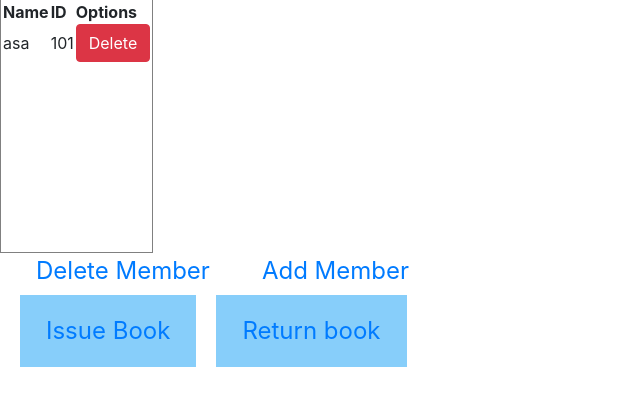
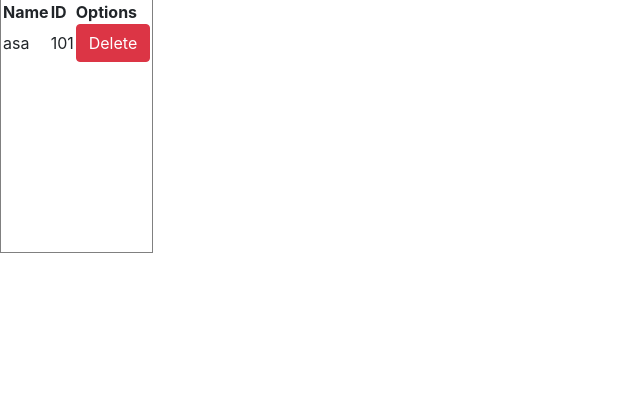
Before and after one commit to Shivam5278/Library-Management-Web-Application, a Flask app: page /transactions in a window 1280 px wide. Shown: the part 175-581 px from the top of the page, without its empty margins (0-640 px from the left). Run offline with Flask 2, Linux system fonts and the light colour scheme; data comes from the database, SQL or seed files in the repository; some libraries are stand-ins or nearby versions.

Commit message:
Update transactions.html

```diff
--- a/templates/transactions.html
+++ b/templates/transactions.html
@@ -44,13 +44,6 @@
           </tr>
         </tbody>
       </table>
-      <div class="book-edits">
-          <li class="book-item"><a href="#" id="fname" class="nav-link">Delete Member</a></li>
-          <li class="book-item"><a href="#" class="nav-link">Add Member</a></li>
-      </div>
-      <div class="issue-elements">
-        <li class="issue-item"><a href="#" class="nav-link">Issue Book</a></li>
-        <li class="issue-item"><a href="#" class="nav-link">Return book</a></li>
-      </div>
+
     </div>
 {% endblock %}
```
